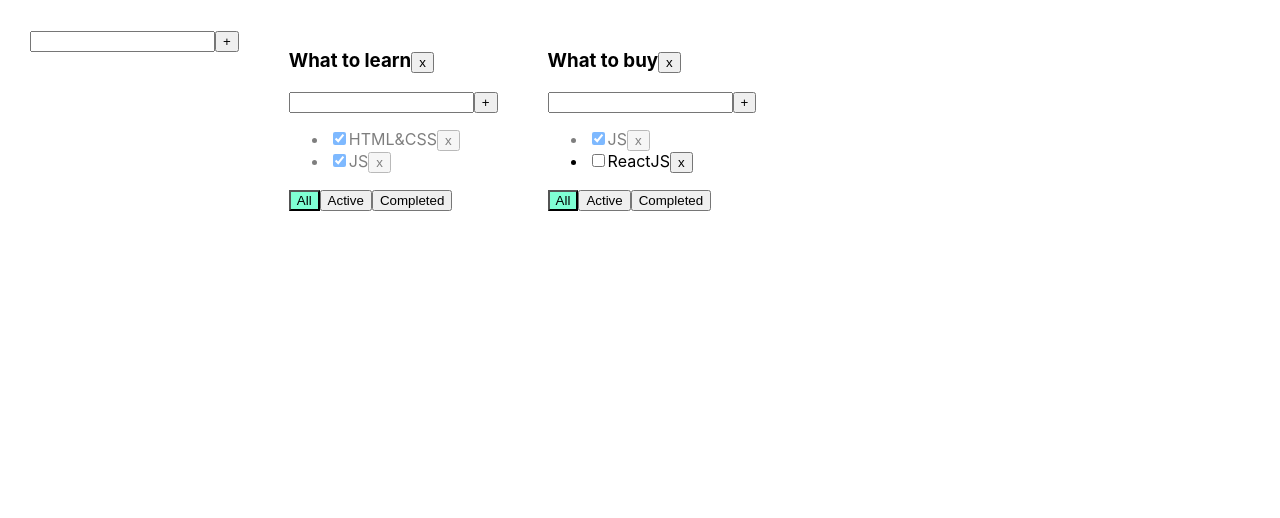
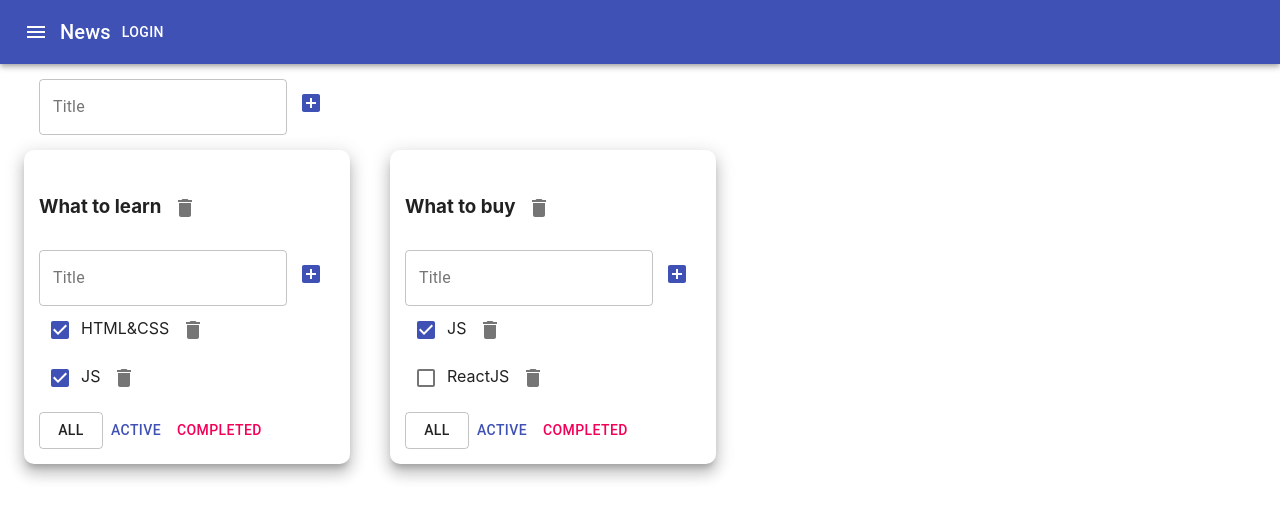
Before and after one commit to AndrewKravchenko/todolist, a React (Create React App) app: page / in a window 1280 px wide. Shown: the top 518 px of the page. Built offline with nearby package versions, Linux system fonts and the light colour scheme.

Commit message:
MATERIAL-UI connected

```diff
--- a/package.json
+++ b/package.json
@@ -3,6 +3,8 @@
   "version": "0.1.0",
   "private": true,
   "dependencies": {
+    "@material-ui/core": "^4.11.3",
+    "@material-ui/icons": "^4.11.2",
     "@testing-library/jest-dom": "^4.2.4",
     "@testing-library/react": "^9.3.2",
     "@testing-library/user-event": "^7.1.2",
--- a/src/AddItemForm.tsx
+++ b/src/AddItemForm.tsx
@@ -1,4 +1,6 @@
 import React, {ChangeEvent, KeyboardEvent, useState} from "react";
+import {Button, IconButton, TextField} from "@material-ui/core";
+import {AddBox} from "@material-ui/icons";
 
 type AddItemFormPropsType = {
     addItem: (title: string) => void
@@ -26,12 +28,16 @@ export function AddItemForm(props: AddItemFormPropsType) {
         }
     }
     return <div>
-        <input value={title}
-               onChange={onChangeHandler}
-               onKeyPress={onKeyPressHandler}
-               className={error ? "error" : ""}
+        <TextField variant="outlined"
+                   error={!!error}
+                   value={title}
+                   onChange={onChangeHandler}
+                   onKeyPress={onKeyPressHandler}
+                   label="Title"
+                   helperText={error}
         />
-        <button onClick={addItem}>+</button>
-        {error && <div className="error-message">{error}</div>}
+        <IconButton color="primary" onClick={addItem}>
+            <AddBox />
+        </IconButton>
     </div>
 }
--- a/src/App.css
+++ b/src/App.css
@@ -1,21 +1,21 @@
-.App {
-  padding: 30px;
-  display: flex;
-}
+/*.App {*/
+/*  padding: 30px;*/
+/*  display: flex;*/
+/*}*/
 
-.App > div {
-  margin-right: 50px;
-}
-.error {
-  border: red 1px solid;
-}
+/*.App > div {*/
+/*  margin-right: 50px;*/
+/*}*/
+/*.error {*/
+/*  border: red 1px solid;*/
+/*}*/
 
-.error-message {
-  color: red;
-}
-.active-filter {
-  background-color: aquamarine;
-}
-.is-done {
-  opacity: 0.5;
-}
+/*.error-message {*/
+/*  color: red;*/
+/*}*/
+/*.active-filter {*/
+/*  background-color: aquamarine;*/
+/*}*/
+/*.is-done {*/
+/*  opacity: 0.5;*/
+/*}*/
--- a/src/App.tsx
+++ b/src/App.tsx
@@ -3,6 +3,8 @@ import './App.css';
 import {Todolist} from "./Todolist";
 import {v1} from "uuid";
 import {AddItemForm} from "./AddItemForm";
+import {AppBar, Button, Container, Grid, IconButton, Paper, Toolbar, Typography} from '@material-ui/core';
+import {Menu} from '@material-ui/icons';
 
 export type TaskType = {
     id: string
@@ -21,6 +23,24 @@ export type TodolistType = {
 }
 
 function App() {
+    let todolistId1 = v1()
+    let todolistId2 = v1()
+
+    let [todolists, setTodolists] = useState<Array<TodolistType>>([
+        {id: todolistId1, title: "What to learn", filter: "all"},
+        {id: todolistId2, title: "What to buy", filter: "all"}
+    ])
+
+    let [tasks, setTasks] = useState<TaskStateType>({
+        [todolistId1]: [
+            {id: v1(), title: "HTML&CSS", isDone: true},
+            {id: v1(), title: "JS", isDone: true},
+        ],
+        [todolistId2]: [
+            {id: v1(), title: "JS", isDone: true},
+            {id: v1(), title: "ReactJS", isDone: false}
+        ]
+    })
 
     function removeTask(id: string, todolistId: string) {
         //Достаем нужный массив по todolistId
@@ -32,10 +52,10 @@ function App() {
     }
 
     function addTask(title: string, todolistId: string) {
+        //Создаем новую таску
         let task = {id: v1(), title: title, isDone: true}
-        //Достаем нужный массив по todolistId
         let todolistTasks = tasks[todolistId]
-        //Перезаписываем в этом объекте массив для нужного тудулиста копией, добавив в начало новую таску
+        //Созаем новый массив таксок, добавив в начало новую таску
         tasks[todolistId] = [task, ...todolistTasks]
         //Сетаем в стэйт копию объекта, чтобы React перерисовал
         setTasks({...tasks})
@@ -98,29 +118,12 @@ function App() {
         setTasks({...tasks})
     }
 
-    let todolistId1 = v1()
-    let todolistId2 = v1()
-
-    let [todolists, setTodolists] = useState<Array<TodolistType>>([
-        {id: todolistId1, title: "What to learn", filter: "all"},
-        {id: todolistId2, title: "What to buy", filter: "all"}
-    ])
-
-    let [tasks, setTasks] = useState<TaskStateType>({
-        [todolistId1]: [
-            {id: v1(), title: "HTML&CSS", isDone: true},
-            {id: v1(), title: "JS", isDone: true},
-        ],
-        [todolistId2]: [
-            {id: v1(), title: "JS", isDone: true},
-            {id: v1(), title: "ReactJS", isDone: false}
-        ]
-    })
-
     function addTodolist(title: string) {
-
+        //Присваиваем тудулисту id
         let newTodolistId = v1()
+        //Созздаем новый тудулист
         let newTodolist: TodolistType = {id: newTodolistId, title: title, filter: "all"}
+        //Создаем новый массив тудулистов, добавив в начало новый тудулист
         setTodolists([newTodolist, ...todolists])
         setTasks({
             ...tasks,
@@ -130,10 +133,24 @@ function App() {
 
     return (
         <div className="App">
+            <AppBar position="static">
+                <Toolbar>
+                    <IconButton edge="start" color="inherit" aria-label="menu">
+                        <Menu/>
+                    </IconButton>
+                    <Typography variant="h6">
+                        News
+                    </Typography>
+                    <Button color="inherit">Login</Button>
+                </Toolbar>
+            </AppBar>
+            <Container fixed={true}>
+                <Grid container={true} style={{padding: "15px"}}>
                     <AddItemForm addItem={addTodolist}/>
+                </Grid>
+                <Grid container={true} spacing={5}>
                     {
                         todolists.map((tl) => {
-
                             let allTodolistTasks = tasks[tl.id]
                             let tasksForTodoList = allTodolistTasks
 
@@ -143,7 +160,9 @@ function App() {
                             if (tl.filter === "completed") {
                                 tasksForTodoList = allTodolistTasks.filter(t => t.isDone) //t.isDone === true
                             }
-                    return <Todolist
+                            return <Grid item>
+                                <Paper elevation={10} style={{padding: "15px", borderRadius: "10px"}}>
+                                    <Todolist
                                         key={tl.id}
                                         id={tl.id}
                                         title={tl.title}
@@ -158,8 +177,12 @@ function App() {
                                         changeTaskTitle={changeTaskTitle}
                                         changeTodolistTitle={changeTodolistTitle}
                                     />
+                                </Paper>
+                            </Grid>
                         })
                     }
+                </Grid>
+            </Container>
         </div>
     );
 }
--- a/src/EditableSpan.tsx
+++ b/src/EditableSpan.tsx
@@ -1,4 +1,5 @@
 import React, {ChangeEvent, useState} from 'react';
+import {TextField} from "@material-ui/core";
 
 type EditableSpanPropsType = {
     title: string
@@ -22,6 +23,6 @@ export function EditableSpan(props: EditableSpanPropsType) {
         setTitle(e.currentTarget.value)
     }
         return editMode
-        ? <input value={title} onChange={onChangeTitleHandler} autoFocus onBlur={activateViewMode}/>
+        ? <TextField  value={title} onChange={onChangeTitleHandler} autoFocus onBlur={activateViewMode}/>
         : <span onDoubleClick={activateEditMode}>{props.title}</span>
 }
--- a/src/Todolist.tsx
+++ b/src/Todolist.tsx
@@ -2,6 +2,8 @@ import React, {ChangeEvent} from 'react';
 import {FilterValuesType, TaskType} from "./App";
 import {AddItemForm} from "./AddItemForm";
 import {EditableSpan} from "./EditableSpan";
+import {Button, Checkbox, IconButton} from "@material-ui/core";
+import {CheckBox, Delete} from "@material-ui/icons";
 
 type TodolistType = {
     id: string
@@ -29,6 +31,7 @@ export function Todolist(props: TodolistType) {
     const onCompletedClickHandler = () => {
         props.changeFilter("completed", props.id)
     }
+
     const removeTodolist = () => props.removeTodolist(props.id)
     const changeTodolistTitle = (newTitle: string) => props.changeTodolistTitle(props.id, newTitle)
     const addTask = (title: string) => props.addTask(title, props.id)
@@ -37,12 +40,13 @@ export function Todolist(props: TodolistType) {
     return <div>
         <h3>
             <EditableSpan title={props.title} onChange={changeTodolistTitle}/>
-            <button onClick={removeTodolist}>x</button>
+            <IconButton onClick={removeTodolist}>
+                <Delete/>
+            </IconButton>
         </h3>
         <AddItemForm addItem={addTask}
         />
-        <ul>
-            {/*отрендерим li-шки на основе объектов с помощью метода массива map*/}
+        <div>
             {
                 props.tasks.map(t => {
                     const onClickHandler = () => props.removeTask(t.id, props.id)
@@ -53,31 +57,39 @@ export function Todolist(props: TodolistType) {
                     const onChangeTitleHandler = (newTitle: string) => {
                         props.changeTaskTitle(t.id, newTitle, props.id)
                     }
-                    return <li key={t.id}
-                               className={t.isDone ? "is-done" : ""}
+                    return <div key={t.id}
+                                className={t.isDone ? "is-done" : ""}
                     >
-                        <input type="checkbox"
-                               onChange={onChangeStatusHandler}
-                               checked={t.isDone}
+                        <Checkbox color="primary"
+                                  onChange={onChangeStatusHandler}
+                                  checked={t.isDone}
                         />
                         <EditableSpan title={t.title}
                                       onChange={onChangeTitleHandler}
                         />
-                        <button onClick={onClickHandler}>x</button>
-                    </li>
+                        <IconButton onClick={onClickHandler}>
+                            <Delete/>
+                        </IconButton>
+                    </div>
                 })
             }
-        </ul>
-        <div>
-            <button className={props.filter === "all" ? "active-filter" : ""}
-                    onClick={onAllClickHandler}>All
-            </button>
-            <button className={props.filter === "active" ? "active-filter" : ""}
-                    onClick={onActiveClickHandler}>Active
-            </button>
-            <button className={props.filter === "completed" ? "active-filter" : ""}
-                    onClick={onCompletedClickHandler}>Completed
-            </button>
+        </div>
+        <div style={{paddingTop: "10px"}}>
+            <Button variant={props.filter === 'all' ? 'outlined' : 'text'}
+                    onClick={onAllClickHandler}
+                    color={'default'}
+            >All
+            </Button>
+            <Button variant={props.filter === 'active' ? 'outlined' : 'text'}
+                    onClick={onActiveClickHandler}
+                    color={'primary'}
+            >Active
+            </Button>
+            <Button variant={props.filter === 'completed' ? 'outlined' : 'text'}
+                    onClick={onCompletedClickHandler}
+                    color={'secondary'}
+            >Completed
+            </Button>
         </div>
     </div>
 }
```
Also changed, not shown: 1 other file (tests, documents, lock files or other folders). Lines whose indentation alone changed are shown as unchanged.
